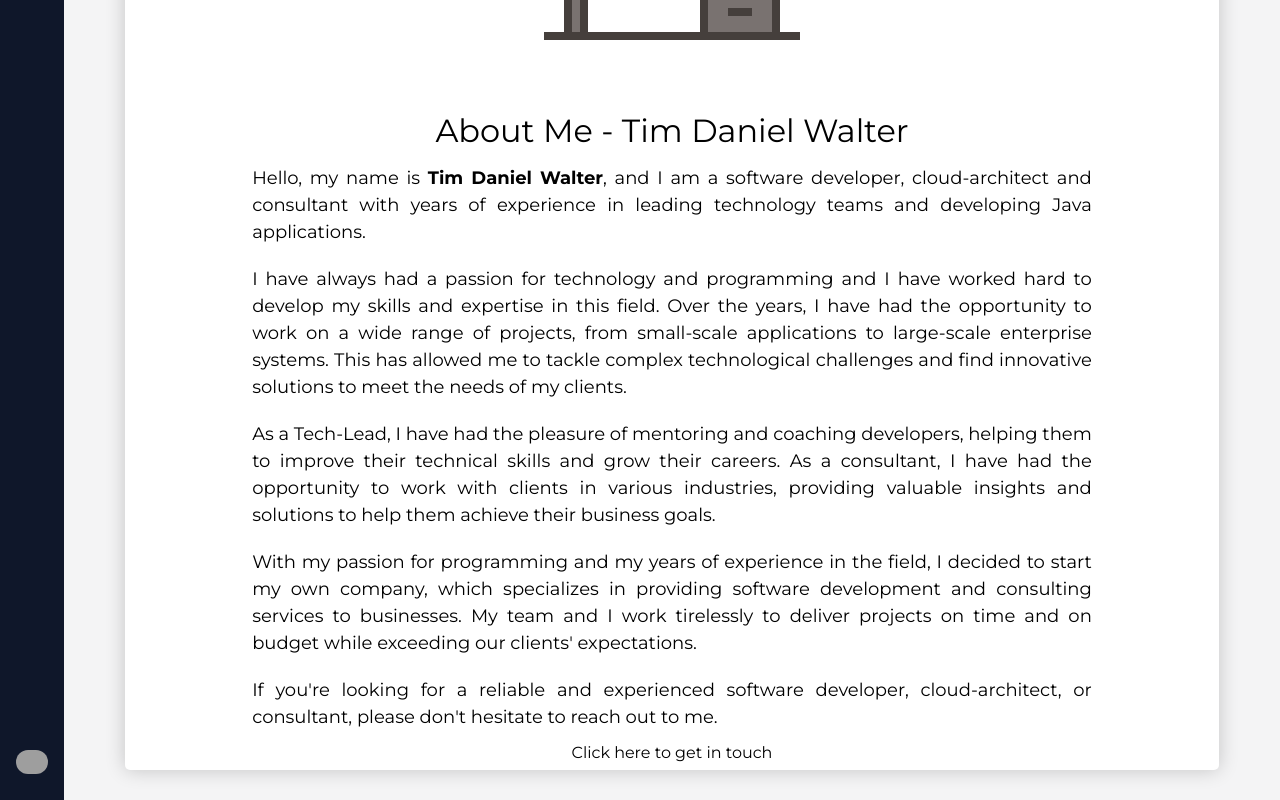
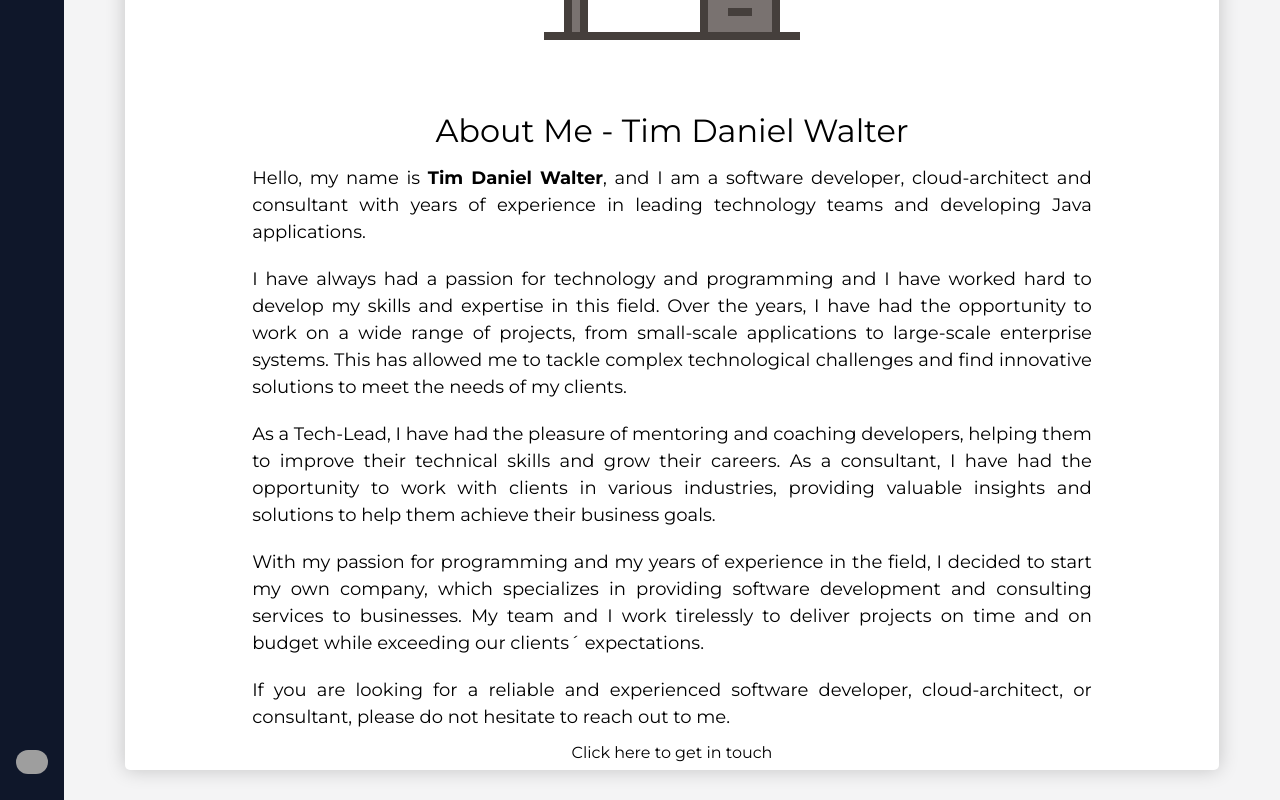
Before and after one commit to Tim-D-walter/my-portfolio-react-app, a Next.js app: page / in a window 1280 px wide. Shown: the part 307-1107 px from the top of the page. Built offline with nearby package versions, Linux system fonts and the light colour scheme; grey boxes are pictures that could not be loaded.

Commit message:
New About me text and style

```diff
--- a/src/pages/index.tsx
+++ b/src/pages/index.tsx
@@ -320,10 +320,10 @@ const HomePage: NextPage = () => {
               business goals.</p>
             <p>With my passion for programming and my years of experience in the field, I decided to start my own
               company, which specializes in providing software development and consulting services to businesses. My
-              team and I work tirelessly to deliver projects on time and on budget while exceeding our clients'
+              team and I work tirelessly to deliver projects on time and on budget while exceeding our clients´
               expectations.</p>
-            <p>If you're looking for a reliable and experienced software developer, cloud-architect, or consultant,
-              please don't hesitate to reach out to me.</p>
+            <p>If you are looking for a reliable and experienced software developer, cloud-architect, or consultant,
+              please do not hesitate to reach out to me.</p>
             <a href="https://www.linkedin.com/in/tim-d-walter/" className="btn">
               Click here to get in touch
             </a>
```
